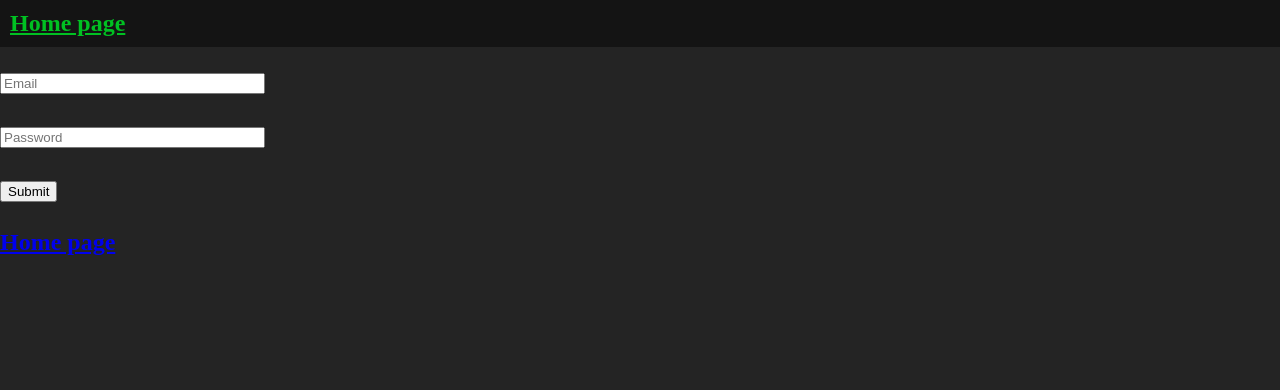
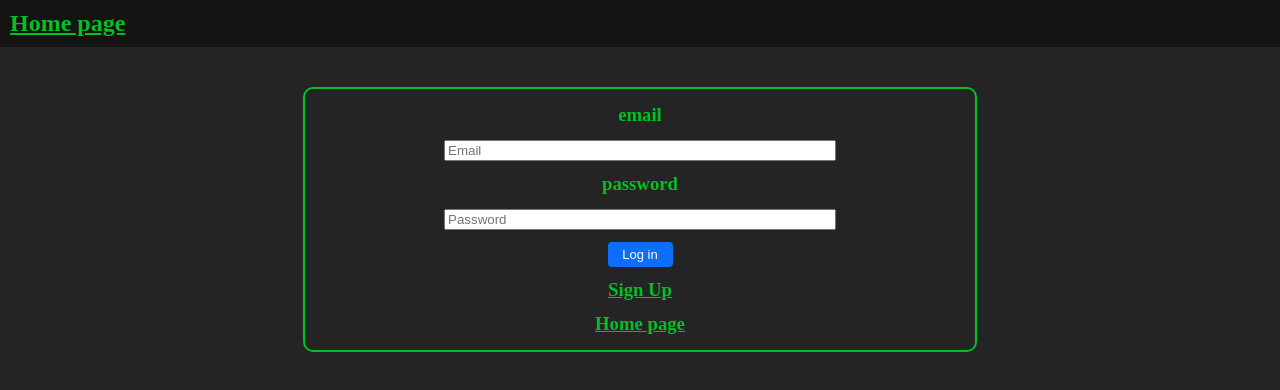
Before and after one commit to Learningstuff98/hacking-minigame, a React (Vite) app: page /log-in in a window 1280 px wide. Shown: the top 390 px of the page. Built offline with nearby package versions, Linux system fonts and the light colour scheme.

Commit message:
Styled the log in page

```diff
--- a/src/routes/log-in.jsx
+++ b/src/routes/log-in.jsx
@@ -20,7 +20,7 @@ function LogIn(props) {
     return <input
       type="text"
       placeholder="Email"
-      size="30"
+      className="form-input-style"
       value={emailInput}
       onChange={e => setEmailInput(e.target.value)}
     />
@@ -30,7 +30,7 @@ function LogIn(props) {
     return <input
       type="text"
       placeholder="Password"
-      size="30"
+      className="form-input-style"
       value={passwordInput}
       onChange={e => setPasswordInput(e.target.value)}
     />
@@ -39,22 +39,23 @@ function LogIn(props) {
   const submitButton = () => {
     return <input
       type="submit"
-      value="Submit"
+      value="Log in"
+      className="form-button"
     />
   };
 
   if(!props.loggedInUser) {
-    return <h2>
+    return <h3 className="box">
       <form onSubmit={handleSubmit}>
-        {emailInputElement()}
-        <br/><br/>
-        {passwordInputElement()}
-        <br/><br/>
-        {submitButton()}
-        <br/><br/>
-        <div><Link to={'/'}>Home page</Link></div>
+        <div className="green">email</div>
+        <div className="form-element-spacing">{emailInputElement()}</div>
+        <div className="green">password</div>
+        <div className="form-element-spacing">{passwordInputElement()}</div>
+        <div className="form-element-spacing">{submitButton()}</div>
+        <div className="form-element-spacing"><Link className="green" to={'/sign-up'}>Sign Up</Link></div>
+        <div><Link className="green" to={'/'}>Home page</Link></div>
       </form>
-    </h2>
+    </h3>
   } else {
     return <h2 className="green">
       A user is already logged in.
--- a/src/routes/sign-up.jsx
+++ b/src/routes/sign-up.jsx
@@ -67,7 +67,7 @@ function SignUp(props) {
   const submitButton = () => {
     return <input
       type="submit"
-      value="Submit"
+      value="Sign up"
       className="form-button"
     />
   };
```
